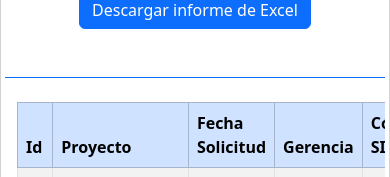
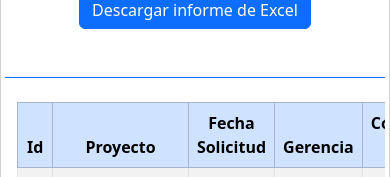
Before and after one commit to fabiow1010/INGICAT, a Django app: page /predios/ in a window 390 px wide. Shown: the part 721-898 px from the top of the page. Run offline with Django 5.2, Linux system fonts and the light colour scheme; a user stored in the database is signed in; data comes from the database, SQL or seed files in the repository.

Commit message:
Improve table styling for better responsiveness and alignment

```diff
--- a/task/templates/predios.html
+++ b/task/templates/predios.html
@@ -46,8 +46,8 @@
     </div>
     <!-- Tabla Responsiva -->
     <div class="table-responsive">
-      <table class="table table-bordered table-striped table-hover">
-        <thead class="table-primary">
+      <table class="table table-bordered table-striped table-hover" style="max-height: 2fr; overflow-y: auto;">
+        <thead class="table-primary align-items-center text-center">
           <tr>
             <th>Id</th>
             <th>Proyecto</th>
```
